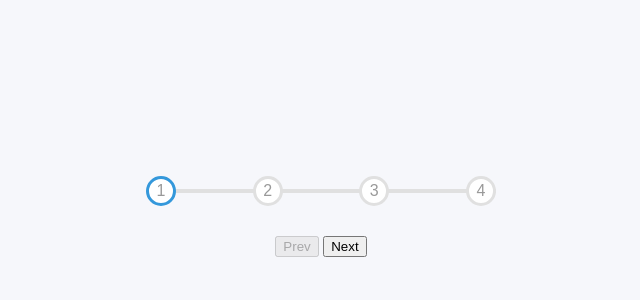
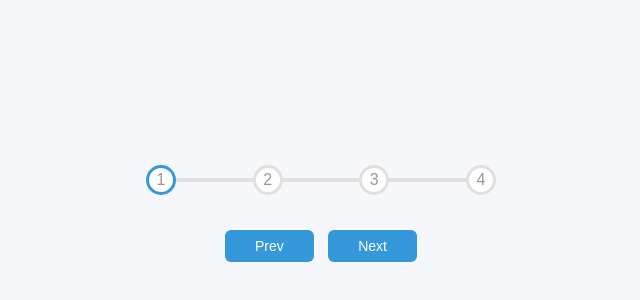
Before and after one commit to AntZoo/50-projects, a plain HTML site: page progress_steps/index.html in a window 1280 px wide. Shown: the part 184-484 px from the top of the page, without its empty margins (319-959 px from the left). Drawn offline with Linux system fonts and the light colour scheme; a web font is replaced by a local one.

Commit message:
button styling

```diff
--- a/progress_steps/style.css
+++ b/progress_steps/style.css
@@ -73,3 +73,27 @@ body {
 .circle.active {
   border-color: var(--line--border--fill);
 }
+
+.btn {
+  background-color: var(--line--border--fill);
+  color: #fff;
+  border: 0;
+  border-radius: 6px;
+  cursor: pointer;
+  font-family: inherit;
+  padding: 8px 30px;
+  margin: 5px;
+  font-size: 14px;
+}
+
+.btn:active {
+  transform: scale(0.98);
+}
+
+.btn:focus {
+  outline: 0;
+}
+
+.btn:disabled {
+  background-color: var;
+}
```
